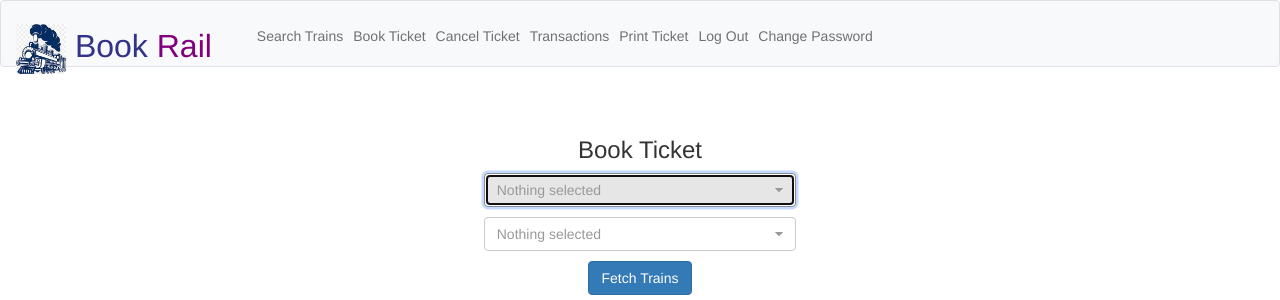
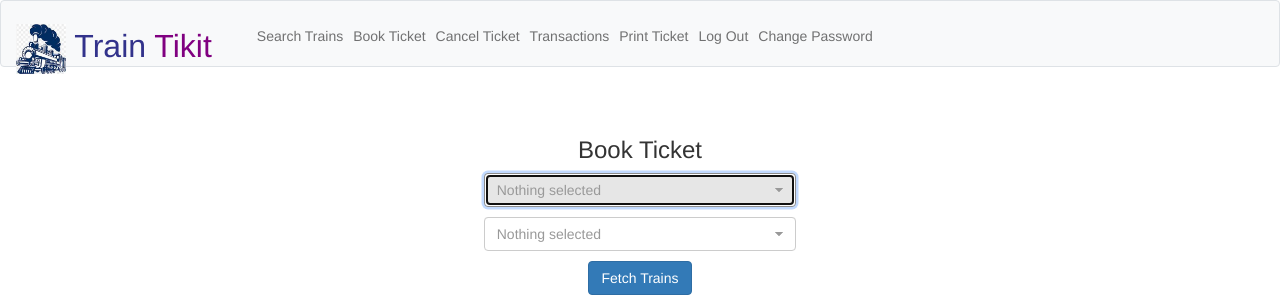
Before and after one commit to MukeshSharma1503/Book-Rail, a Flask app: page /book in a window 1280 px wide. Shown: the top 300 px of the page. Run offline with Flask 3, Linux system fonts and the light colour scheme; the visitor is signed in with stand-in values (Sample User, id 1); data that the repository does not hold is empty; some libraries are stand-ins or nearby versions.

Commit message:
Update layout.html

```diff
--- a/templates/layout.html
+++ b/templates/layout.html
@@ -22,7 +22,7 @@
 
         <link href="/static/styles.css" rel="stylesheet">
 
-        <title>Book Rail : {% block title %}{% endblock %}</title>
+        <title>Train Tikit : {% block title %}{% endblock %}</title>
 
     </head>
 
@@ -30,7 +30,7 @@
 
         <nav class="bg-light border navbar navbar-expand-md navbar-light">
             <div class="container-fluid">
-                <a class="navbar-brand" href="/"> <span><img src="/static/logo.png" height="50px" width="50px"></span> <span class="blue">Book</span> <span class="purple">Rail</span></a>
+                <a class="navbar-brand" href="/"> <span><img src="/static/logo.png" height="50px" width="50px"></span> <span class="blue">Train</span> <span class="purple">Tikit</span></a>
                 <button aria-controls="navbar" aria-expanded="false" aria-label="Toggle navigation" class="navbar-toggler" data-bs-target="#navbar" data-bs-toggle="collapse" type="button">
                     <span class="navbar-toggler-icon"></span>
                 </button>
```
